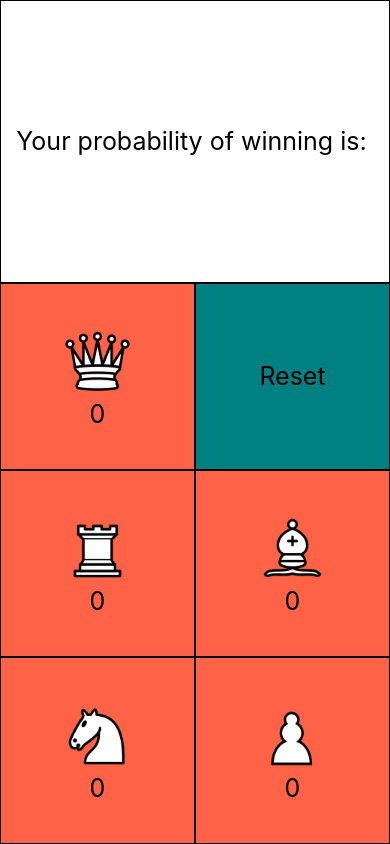
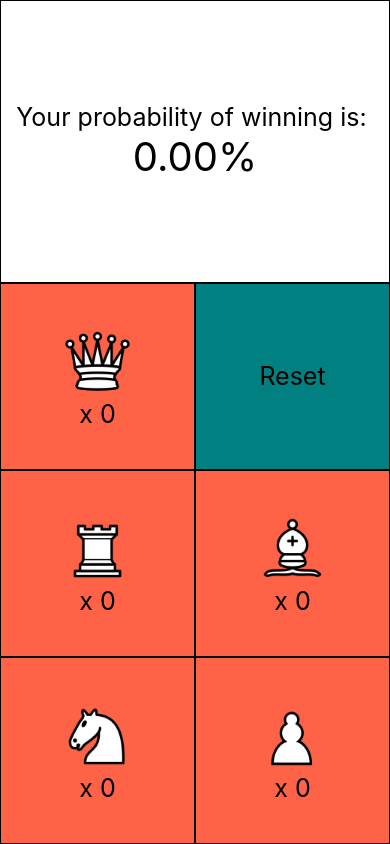
Before and after one commit to bensandison/chess-calc, a React Native app: screen / in a window 390 px wide. Built offline with nearby package versions, Linux system fonts and the light colour scheme.

Commit message:
Fixed reset button and added the maths functions and outputted probability

```diff
--- a/App.js
+++ b/App.js
@@ -1,5 +1,5 @@
 import { StatusBar } from 'expo-status-bar';
-import React, { Component, useState } from 'react';
+import React, { Component, useEffect, useState } from 'react';
 import {
   StyleSheet,
   Text,
@@ -10,23 +10,59 @@ import {
 } from 'react-native';
 
 export default function app() {
+  const [countQueen, changeQueen] = useState(0);    //useEffect variables for each peice button
+  const [countRook, changeRook] = useState(0);
+  const [countKnight, changeKnight] = useState(0);
+  const [countBishop, changeBishop] = useState(0);
+  const [countPawn, changePawn] = useState(0);
+  const [resetCounter, toggleResetCounter] = useState(false);
+
+  useEffect(() => {
+    if (resetCounter) {   //checks the reset counter has been set to true
+      changeQueen(0);     //changes all peice values to 0
+      changeRook(0);
+      changeKnight(0);
+      changeBishop(0);
+      changePawn(0);
+      toggleResetCounter(false);  //sets reset counter back to false
+    }
+  }, [resetCounter]);   //useEffect runs everytime the reset button is pressed
+
+  const [probability, updateProbability] = useState(0);   //useState to display winning probability
+
+  useEffect(() => {   //calculates probability of player winning
+    var queenValue = countQueen * 9;  //works out the value of each peice
+    var rookValue = countRook * 5;
+    var knightValue = countKnight * 3;
+    var bishopValue = countBishop * 3;
+    var pawnValue = countPawn * 1;
+    var prob = (queenValue + rookValue + knightValue + bishopValue + pawnValue) / 0.78;   //gets percentage chances of player winning (with 50 being equal)
+    if (prob > 99.99) {    //ensures there is never a probability larger than 100%
+      prob = 99.99;
+    }
+    prob = prob.toFixed(2);   //rounds number to 2 decimal places
+
+    updateProbability(prob)   //re-renders the probability on the screen
+  }, [countQueen, countRook, countKnight, countBishop, countPawn]);   //this use effect hook is ran everytime one of these count variables is altered.
+
   return (
     <SafeAreaView SafeAreaView style={styles.container}>
       <View style={styles.result}>
-        <Text style={styles.resultText}>Your probability of winning is: </Text>
+        <Text style={styles.text}>Your probability of winning is: </Text>
+        <Text style={styles.outputText}>{probability}%</Text>
       </View>
       <View style={styles.buttons}>
         <View style={styles.buttonColumn}>
-          <CalcButton icon={require("./assets/peices/queen.png")} />
-          <CalcButton icon={require("./assets/peices/rook.png")} />
-          <CalcButton icon={require("./assets/peices/knight.png")} />
+          <CalcButton icon={require("./assets/peices/queen.png")} count={countQueen} changeCount={changeQueen} />
+          <CalcButton icon={require("./assets/peices/rook.png")} count={countRook} changeCount={changeRook} />
+          <CalcButton icon={require("./assets/peices/knight.png")} count={countKnight} changeCount={changeKnight} />
         </View>
         <View style={styles.buttonColumn}>
-          <TouchableOpacity style={styles.resetButton} onPress={() => { /*set CalcButton component counter to 1*/ }}>
-            <Text style={styles.resetButtonText}>Reset</Text>
+          <TouchableOpacity style={styles.resetButton} onPress={() => toggleResetCounter(true)}>
+            <Text style={styles.text}>Reset</Text>
           </TouchableOpacity>
-          <CalcButton icon={require("./assets/peices/bishop.png")} />
-          <CalcButton icon={require("./assets/peices/pawn.png")} />
+          <CalcButton icon={require("./assets/peices/bishop.png")} count={countBishop} changeCount={changeBishop} />
+          <CalcButton icon={require("./assets/peices/pawn.png")} count={countPawn} changeCount={changePawn} />
         </View>
       </View>
       <StatusBar style="auto" />
@@ -35,15 +71,13 @@ export default function app() {
 }
 
 function CalcButton(props) {
-  const [peiceCounter, counterIncrement] = useState(0);
-
   return (
-    <TouchableOpacity style={styles.peiceButton} onPress={() => counterIncrement(peiceCounter + 1)}>
+    <TouchableOpacity style={styles.peiceButton} onPress={() => props.changeCount(props.count + 1)}>
       <Image
         source={props.icon}
         style={styles.peiceIcon}
       />
-      <Text style={styles.counterText}>{peiceCounter}</Text>
+      <Text style={styles.text}>x {props.count}</Text>
     </TouchableOpacity >
   )
 }
@@ -84,17 +118,14 @@ const styles = StyleSheet.create({
     borderWidth: 1,
     backgroundColor: 'teal',
   },
-  resetButtonText: {
-    fontSize: 25,
-  },
-  resultText: {
-    fontSize: 25,
-  },
   peiceIcon: {
     width: 75,
     height: 75,
   },
-  counterText: {
+  text: {
     fontSize: 25,
-  }
+  },
+  outputText: {
+    fontSize: 40,
+  },
 });
```
Also changed, not shown: 1 other file (tests, documents, lock files or other folders).
